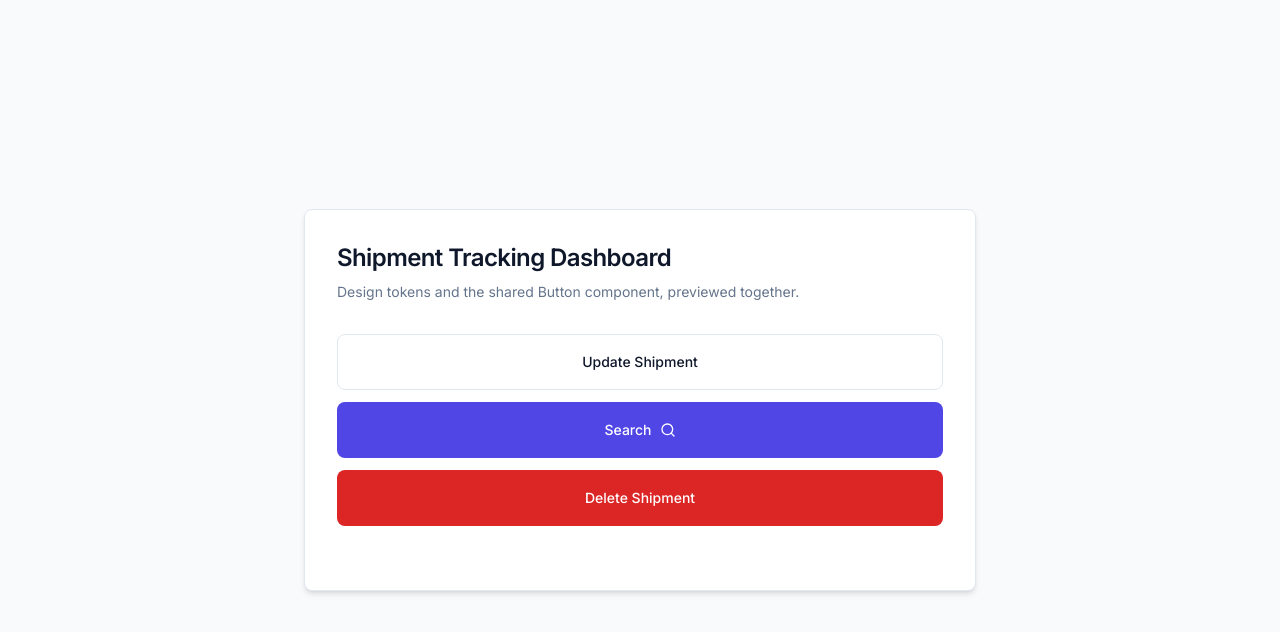
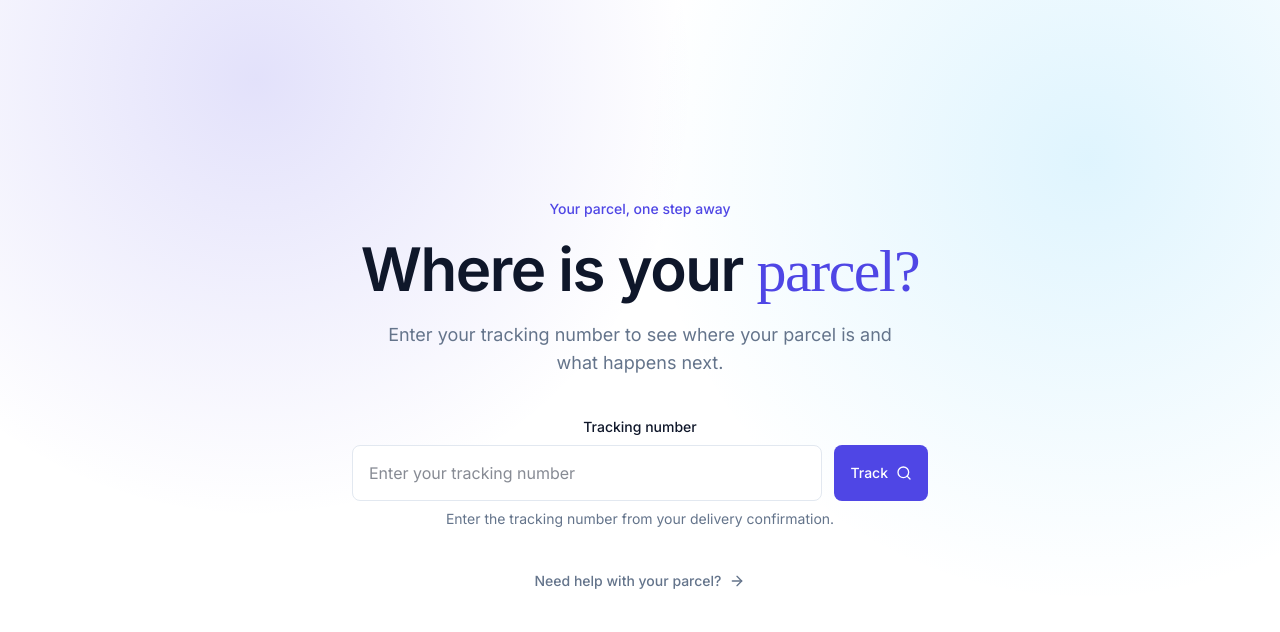
Before and after one commit to Pcharlesme/nerdProject, a Next.js app in the folder web/: page / in a window 1280 px wide. Shown: the top 632 px of the page. Built offline with nearby package versions, Linux system fonts and the light colour scheme.

Commit message:
create customer page and tracking search

```diff
--- a/web/src/app/page.tsx
+++ b/web/src/app/page.tsx
@@ -1,27 +1,76 @@
-import { Button } from "@/components/ui/Button";
-import { SearchIcon } from "lucide-react";
+'use client';
+
+import { motion } from 'motion/react';
+import { ArrowRight } from 'lucide-react';
+import { TrackingSearch } from '@/components/customer/Trackingserach';
+
 
 export default function Home() {
   return (
-    <div className="flex flex-1 items-center justify-center bg-background p-8">
-      <main className="w-full max-w-2xl space-y-8 rounded-lg border border-border bg-surface p-8 shadow-md">
-        <div className="space-y-2">
-          <h1 className="text-2xl font-semibold tracking-tight text-text">
-            Shipment Tracking Dashboard
-          </h1>
-          <p className="text-sm text-muted">
-            Design tokens and the shared Button component, previewed together.
-          </p>
+    <main className="relative min-h-screen overflow-hidden bg-white">
+      {/* Soft gradient atmosphere */}
+      <div
+        aria-hidden="true"
+        className="pointer-events-none absolute inset-0 bg-[radial-gradient(circle_at_20%_10%,rgba(79,70,229,0.16),transparent_35%),radial-gradient(circle_at_85%_20%,rgba(56,189,248,0.16),transparent_35%)]"
+      />
+
+      <section className="relative flex min-h-screen items-center justify-center px-5 py-20 sm:px-8">
+        <div className="w-full max-w-3xl text-center">
+          <motion.p
+            initial={{ opacity: 0, y: 10 }}
+            animate={{ opacity: 1, y: 0 }}
+            className="mb-5 text-sm font-medium text-primary"
+          >
+            Your parcel, one step away
+          </motion.p>
+
+          <motion.h1
+            initial={{ opacity: 0, y: 15 }}
+            animate={{ opacity: 1, y: 0 }}
+            transition={{ delay: 0.1 }}
+            className="mx-auto max-w-2xl text-4xl font-semibold tracking-tight text-text sm:text-6xl"
+          >
+            Where is your{' '}
+            <span className="font-[cursive] font-normal text-primary">
+              parcel?
+            </span>
+          </motion.h1>
+
+          <motion.p
+            initial={{ opacity: 0, y: 10 }}
+            animate={{ opacity: 1, y: 0 }}
+            transition={{ delay: 0.2 }}
+            className="mx-auto mb-10 mt-5 max-w-lg text-base leading-7 text-muted sm:text-lg"
+          >
+            Enter your tracking number to see where your parcel is and what
+            happens next.
+          </motion.p>
+
+          <motion.div
+            initial={{ opacity: 0, y: 10 }}
+            animate={{ opacity: 1, y: 0 }}
+            transition={{ delay: 0.3 }}
+            className="mx-auto flex justify-center"
+          >
+            <TrackingSearch
+              onSearch={(trackingNumber) => {
+                console.log('Track:', trackingNumber);
+              }}
+            />
+          </motion.div>
+
+          <motion.button
+            initial={{ opacity: 0 }}
+            animate={{ opacity: 1 }}
+            transition={{ delay: 0.4 }}
+            type="button"
+            className="mt-8 inline-flex min-h-10 items-center gap-2 text-sm font-medium text-muted underline-offset-4 hover:text-text hover:underline focus-visible:outline-2 focus-visible:outline-primary"
+          >
+            Need help with your parcel?
+            <ArrowRight className="size-4" aria-hidden="true" />
+          </motion.button>
         </div>
-
-        <div className="flex flex-wrap items-center gap-3">
-          <Button title="Update Shipment" variant="secondary" />
-          <Button title="Search" icon={<SearchIcon className="size-4" />} />
-          <Button title="Delete Shipment" variant="danger" />
-        </div>
-
-        <div className="flex flex-wrap items-center gap-3"></div>
-      </main>
-    </div>
+      </section>
+    </main>
   );
 }
--- /dev/null
+++ b/web/src/app/staff/page.tsx
@@ -0,0 +1,103 @@
+"use client";
+
+import { useState } from "react";
+import { motion } from "motion/react";
+
+export default function StaffLogin() {
+  const [showPassword, setShowPassword] = useState(false);
+  const [rememberMe, setRememberMe] = useState(false);
+
+  return (
+    <main className="flex min-h-screen items-center justify-center bg-background px-5">
+         <div
+        aria-hidden="true"
+        className="pointer-events-none absolute inset-0 bg-[radial-gradient(circle_at_20%_10%,rgba(79,70,229,0.16),transparent_35%),radial-gradient(circle_at_85%_20%,rgba(56,189,248,0.16),transparent_35%)]"
+      />
+      <motion.section
+        initial={{ opacity: 0, y: 12 }}
+        animate={{ opacity: 1, y: 0 }}
+        className="w-full max-w-md"
+      >
+        <div className="mb-8">
+          <p className="mb-2 text-sm font-medium text-primary">Staff portal</p>
+
+          <h1 className="text-3xl font-semibold tracking-tight text-text">
+            Sign in
+          </h1>
+
+          <p className="mt-2 text-sm text-muted">
+            Sign in to manage shipments and customer enquiries.
+          </p>
+        </div>
+
+        <form className="space-y-5">
+          <div>
+            <label
+              htmlFor="email"
+              className="mb-2 block text-sm font-medium text-text"
+            >
+              Email
+            </label>
+
+            <input
+              id="email"
+              name="email"
+              type="email"
+              autoComplete="email"
+              required
+              placeholder="staff@example.com"
+              className="min-h-12 w-full rounded-lg border border-border bg-surface px-4 text-text outline-none focus:border-primary focus:ring-2 focus:ring-primary/20"
+            />
+          </div>
+
+          <div>
+            <label
+              htmlFor="password"
+              className="mb-2 block text-sm font-medium text-text"
+            >
+              Password
+            </label>
+
+            <div className="relative">
+              <input
+                id="password"
+                name="password"
+                type={showPassword ? "text" : "password"}
+                autoComplete="current-password"
+                required
+                placeholder="Enter your password"
+                className="min-h-12 w-full rounded-lg border border-border bg-surface px-4 pr-20 text-text outline-none focus:border-primary focus:ring-2 focus:ring-primary/20"
+              />
+
+              <button
+                type="button"
+                onClick={() => setShowPassword(!showPassword)}
+                className="absolute right-3 top-1/2 -translate-y-1/2 text-sm font-medium text-muted hover:text-text focus-visible:outline-2 focus-visible:outline-primary"
+                aria-label={showPassword ? "Hide password" : "Show password"}
+              >
+                {showPassword ? "Hide" : "Show"}
+              </button>
+            </div>
+          </div>
+
+          <label className="flex items-center gap-3 text-sm text-muted">
+            <input
+              type="checkbox"
+              checked={rememberMe}
+              onChange={(event) => setRememberMe(event.target.checked)}
+              className="size-4 rounded border-border accent-primary"
+            />
+            Remember me
+          </label>
+
+          <button
+            type="submit"
+            className="min-h-12 w-full rounded-lg bg-primary px-4 font-medium text-on-primary transition hover:bg-primary-hover focus-visible:outline-2 focus-visible:outline-offset-2 focus-visible:outline-primary disabled:cursor-not-allowed disabled:opacity-50"
+          >
+            Sign in
+          </button>
+        </form>
+      </motion.section>
+    </main>
+  );
+}
--- /dev/null
+++ b/web/src/components/customer/Trackingserach.tsx
@@ -0,0 +1,65 @@
+"use client";
+
+import { useState } from "react";
+import { Search } from "lucide-react";
+import { Button } from "@/components/ui/Button";
+
+interface TrackingSearchProps {
+  onSearch: (trackingNumber: string) => void;
+  loading?: boolean;
+}
+
+export function TrackingSearch({
+  onSearch,
+  loading = false,
+}: TrackingSearchProps) {
+  const [trackingNumber, setTrackingNumber] = useState("");
+
+  const handleSubmit = (event: React.FormEvent<HTMLFormElement>) => {
+    event.preventDefault();
+
+    const value = trackingNumber.trim();
+
+    if (!value) return;
+
+    onSearch(value);
+  };
+
+  return (
+    <form onSubmit={handleSubmit} className="w-full max-w-xl">
+      <label
+        htmlFor="tracking-number"
+        className="mb-2 block text-sm font-medium text-text"
+      >
+        Tracking number
+      </label>
+
+      <div className="flex flex-col gap-3 sm:flex-row">
+        <input
+          id="tracking-number"
+          name="trackingNumber"
+          type="text"
+          value={trackingNumber}
+          onChange={(event) => setTrackingNumber(event.target.value)}
+          placeholder="Enter your tracking number"
+          autoComplete="off"
+          aria-label="Tracking number"
+          className="min-h-14 flex-1 rounded-lg border border-border bg-surface px-4 text-base text-text outline-none focus:border-primary focus:ring-2 focus:ring-primary/20"
+        />
+
+        <Button
+          type="submit"
+          title={loading ? "Searching..." : "Track"}
+          onPress={() => {}}
+          loading={loading}
+          icon={<Search className="size-4" aria-hidden="true" />}
+          className="sm:w-auto"
+        />
+      </div>
+
+      <p className="mt-2 text-sm text-muted">
+        Enter the tracking number from your delivery confirmation.
+      </p>
+    </form>
+  );
+}
```
